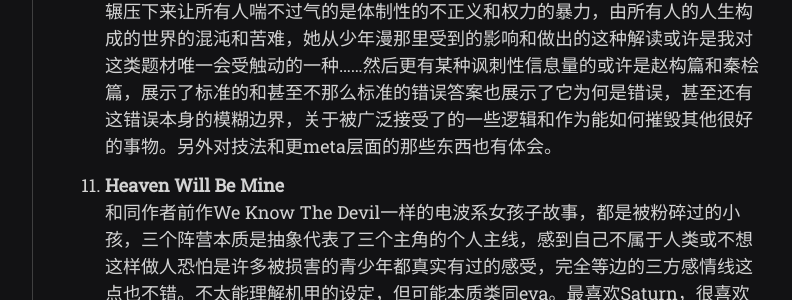
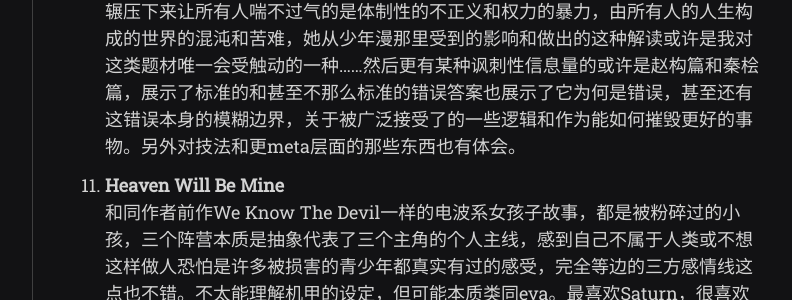
Before and after one commit to scatterdclouds/scatterdclouds.github.io, a Jekyll site: the page built from _posts/2022-06-23-2022firsthalf.md, in a window 1280 px wide. Shown: the part 2461-2761 px from the top of the page, without its empty margins (357-1149 px from the left). Built offline with Jekyll 4.4.1, drawn with Linux system fonts in a browser that asks for light colours; nearby versions of some CDN libraries; some web fonts are replaced; comment, search, counter and statistics services are not loaded; some of the changed text lies outside the part shown.

Commit message:
Update 2022-06-23-2022firsthalf.md

```diff
--- a/_posts/2022-06-23-2022firsthalf.md
+++ b/_posts/2022-06-23-2022firsthalf.md
@@ -28,7 +28,7 @@ comments: true
 
 9. **极乐迪斯科**（三条政治支线） <br/> 除了康米以外，道德主义支线写得最好，是关于当你信任体制能带来正常稳定的持续进步时它其实会背刺你的恐怖故事，荒诞和惊悚的元素都很鲜明：用投入十二分努力强行搭起来的破烂设备联系联盟这件事本身的荒诞性，机械化的乱码火星文背景音、同事的声音、联盟战舰失真僵硬的无机质蓝白配色，对话里就有的暗示——他们不在乎其他的问题，也无法解决灰域，而且既然他们早已开始了记录，为什么普通人都对真实情况一无所知？——以及最后来到每个人头顶上的阴影。另外联盟的战舰在周围巡回监视这种危险的细节也都很到位，最后的结局讽刺性很强。安资线对于当代商业营销和股市荒诞性的挖苦还是很生动的，买路灯的彩蛋也很幽默，但没有其他方向的展开，总感觉缺点什么。法西斯线的incel和性功能笑话不错……整体生硬怪异的氛围也还挺合适的，我会说在角色/玩家主观层面尝试的讨论深度可能大于安资线，但真的有点太怪了，也相对比较短。 <br/> 说起来这也是它出现在我清单上的第三年了，真的很想早日看到ZAUM新作情报……
 
-10. **莫须有** <br/> 学术偶像的新小说。本来对岳飞相关完全不感兴趣但是因为她的访谈去看了，非常喜欢，看完发疯到现在……与异旅人所涉及的是截然不同却也能互为镜像的领域，岳云的三篇和岳雷篇都非常动人，很难形容，或许确实如作者本人所说的，所寻求的是重建一个被摧毁的世界的力量。说来俗套但这也能算是一种引刀成一快不负少年头，活成那样然后自己被碾碎，而它的另一面是人间日常中的伦理选择，阴云不散辗压下来让所有人喘不过气的是体制性的不正义和权力的暴力，由所有人的人生构成的世界的混沌和苦难，她从少年漫那里受到的影响和做出的这种解读或许是我对这类题材唯一会受触动的一种……然后更有某种讽刺性信息量的或许是赵构篇和秦桧篇，展示了标准的和甚至不那么标准的错误答案也展示了它为何是错误，甚至还有这错误本身的模糊边界，关于被广泛接受了的一些逻辑和作为能如何摧毁其他很好的事物。另外对技法和更meta层面的那些东西也有体会。
+10. **莫须有** <br/> 学术偶像的新小说。本来对岳飞相关完全不感兴趣但是因为她的访谈去看了，非常喜欢，看完发疯到现在……与异旅人所涉及的是截然不同却也能互为镜像的领域，岳云的三篇和岳雷篇都非常动人，很难形容，或许确实如作者本人所说的，所寻求的是重建一个被摧毁的世界的力量。说来俗套但这也能算是一种引刀成一快不负少年头，活成那样然后自己被碾碎，而它的另一面是人间日常中的伦理选择，阴云不散辗压下来让所有人喘不过气的是体制性的不正义和权力的暴力，由所有人的人生构成的世界的混沌和苦难，她从少年漫那里受到的影响和做出的这种解读或许是我对这类题材唯一会受触动的一种……然后更有某种讽刺性信息量的或许是赵构篇和秦桧篇，展示了标准的和甚至不那么标准的错误答案也展示了它为何是错误，甚至还有这错误本身的模糊边界，关于被广泛接受了的一些逻辑和作为能如何摧毁更好的事物。另外对技法和更meta层面的那些东西也有体会。
 
 11. **Heaven Will Be Mine** <br/> 和同作者前作We Know The Devil一样的电波系女孩子故事，都是被粉碎过的小孩，三个阵营本质是抽象代表了三个主角的个人主线，感到自己不属于人类或不想这样做人恐怕是许多被损害的青少年都真实有过的感受，完全等边的三方感情线这点也不错。不太能理解机甲的设定，但可能本质类同eva。最喜欢Saturn，很喜欢Saturn和Mercury的所有互动……
 
```
